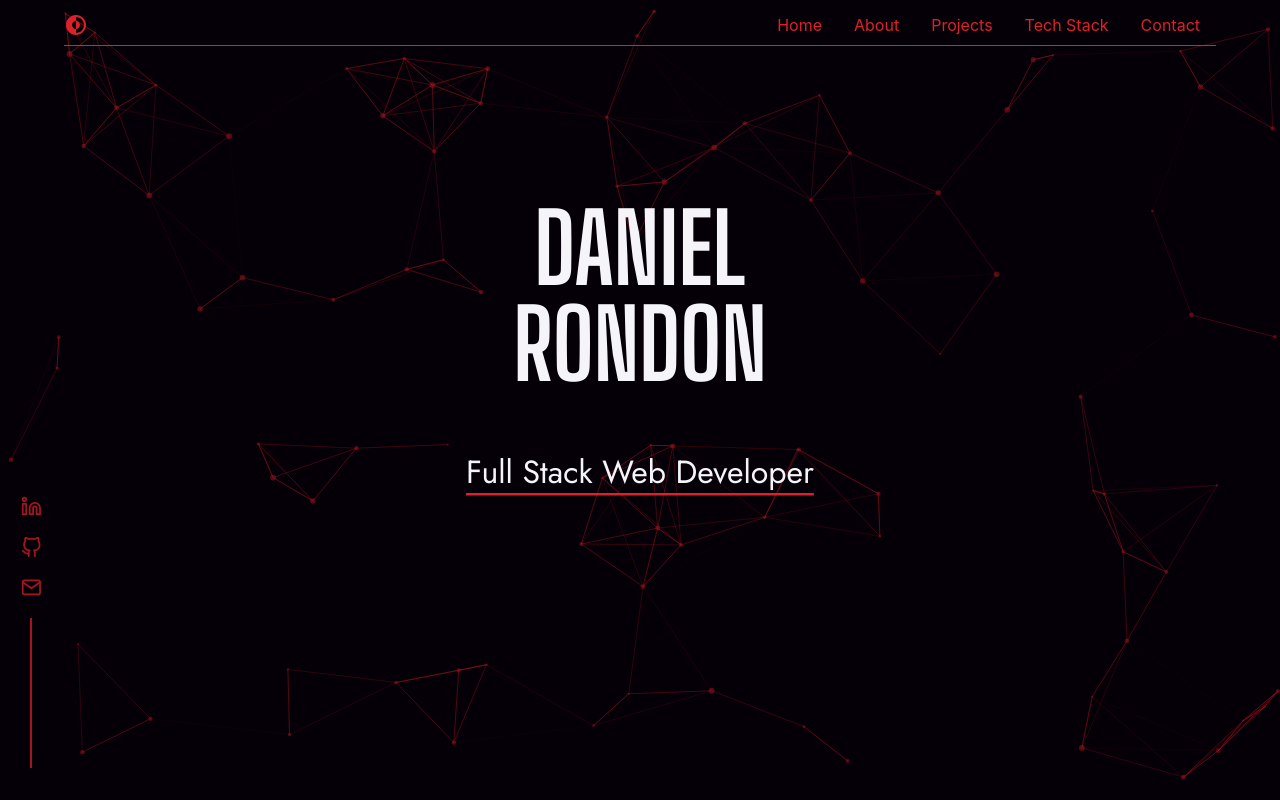
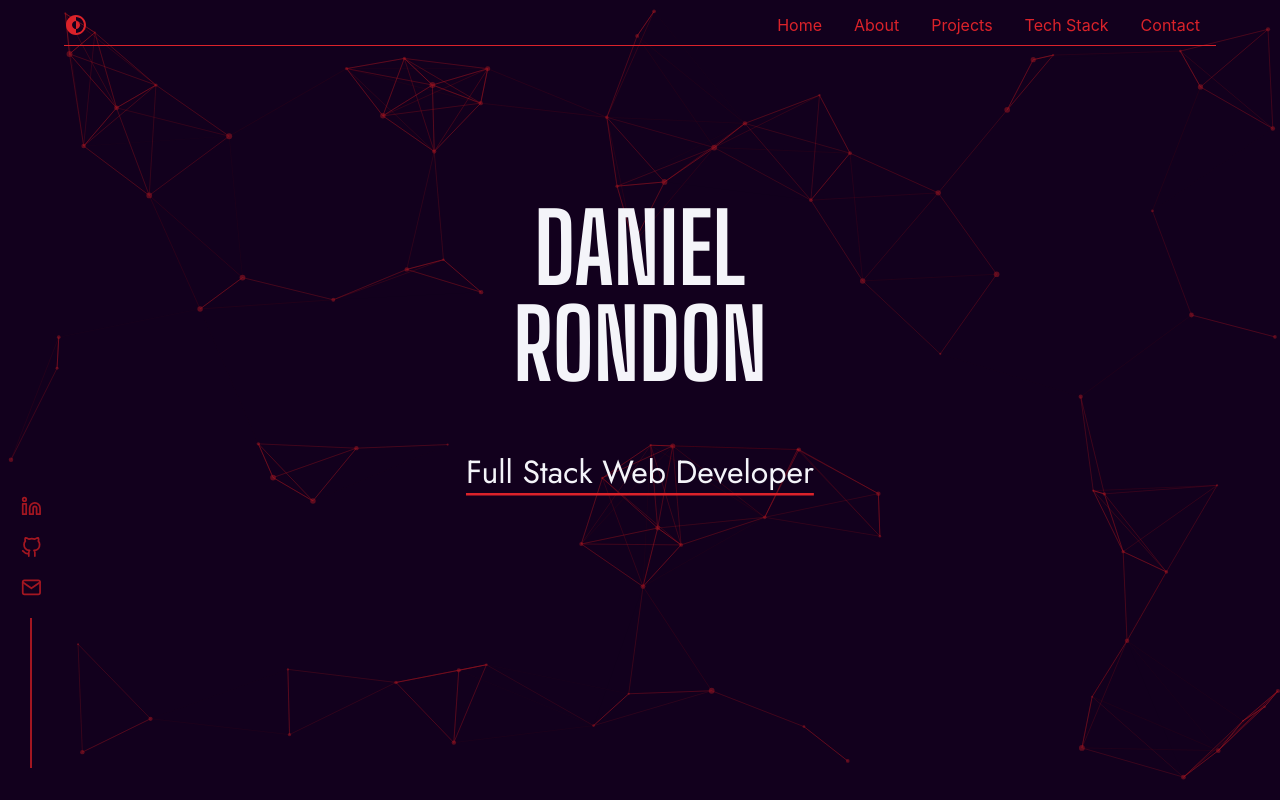
Before and after one commit to Dani-RG/Portfolio-DanielRondon-V1, a React (Create React App) app: page / in a window 1280 px wide. Shown: the top 800 px of the page. Built offline with nearby package versions, Linux system fonts and the light colour scheme.

Commit message:
styles changes 02

```diff
--- a/src/App.css
+++ b/src/App.css
@@ -24,7 +24,7 @@
 }
 
 :root {
-  --black-color: #050008;
+  --black-color: #12001d;
   --greydark-color: #2f4550;
   --greymedium-color: #586f7c;
   --greylight-color: #b8dbd9;
```
